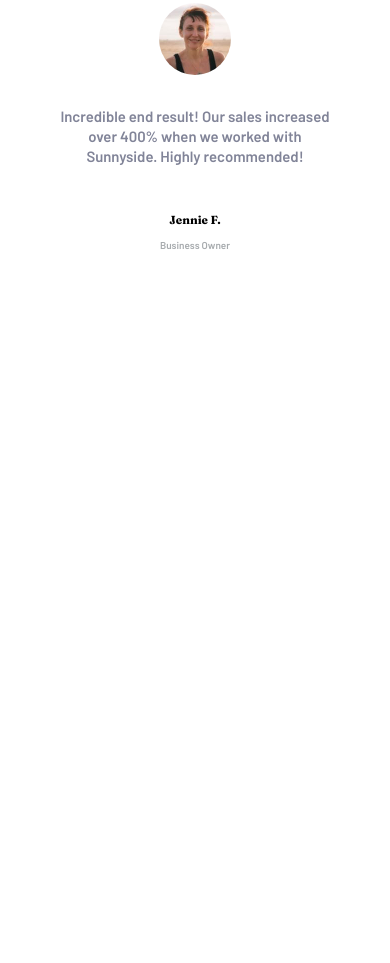
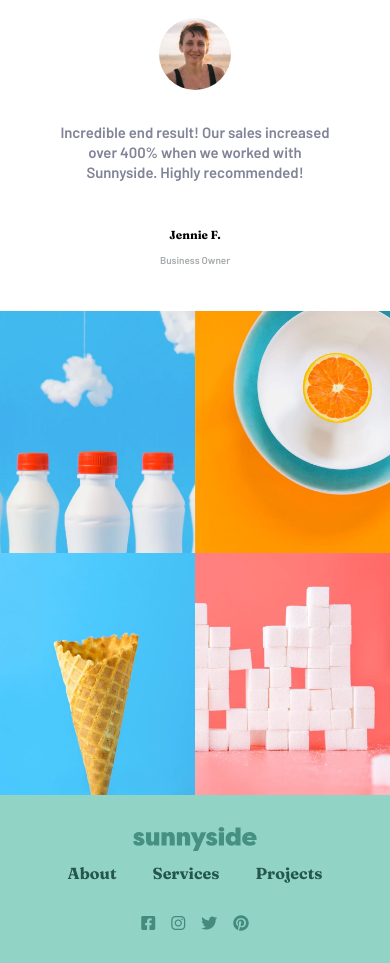
Before and after one commit to sayjess/sunnyside-agency-landing-page-main, a website: page index.html in a window 390 px wide. Shown: the part 5435-6398 px from the top of the page. Before the commit the page ends 5761 px from the top, so only its background shows below. Drawn offline with Linux system fonts and the light colour scheme.

Commit message:
added footer and second section

```diff
--- a/App/js/script.js
+++ b/App/js/script.js
@@ -1,3 +1,13 @@
-import '/sunnyside-agency-landing-page-main/scss/style.scss';
 
-console.log('test');
+
+function dropMenu() {
+    const nav = document.getElementsByClassName("fa-solid");
+    const dropdown = document.getElementById("nav");
+    //   dropdown.classList.toggle("nav-mob");
+      nav.addEventListener("click", function(){
+        dropdown.classList.toggle('nav-pc');
+        console.log("clicked");
+      });
+  }
+
+//   nav.addEventListener("click", dropMenu);
--- a/App/scss/_article.scss
+++ b/App/scss/_article.scss
@@ -57,6 +57,7 @@ article{
 
         max-width: 100%;
         font-size: 10px;
+        height: 100%;
 
         h2 {
             margin: 55px 2px;
--- a/App/scss/_color.scss
+++ b/App/scss/_color.scss
@@ -6,6 +6,7 @@ $darkBLue: hsl(198, 62%, 26%);
 $skyBlue: #0492d8;
 $skyBlueHover: rgba(255, 255, 255, 0.2);
 $darkModerateCyan: hsl(168, 34%, 41%);
+$cyan: hsl(167, 44%, 70%);
 
 
 // Nuetral
--- a/App/scss/_footer.scss
+++ b/App/scss/_footer.scss
@@ -0,0 +1,37 @@
+footer {
+    background-color: $cyan;
+    display: grid;
+    grid-template-columns: 1fr;
+    text-align: center;
+    .footer-logo, .details, .social-medias{
+        margin: auto 0;
+        padding-bottom: 2em;
+    }
+    .footer-logo {
+        padding-top: 2em;
+        padding-bottom: .5em;
+        filter: invert(49%) sepia(47%) saturate(381%) hue-rotate(118deg) brightness(89%) contrast(89%);
+    }
+    a {
+        text-decoration: none;
+        margin: 1em;
+        color: $darkDesaturatedCyan;
+        &::hover {
+            color: white;
+        }
+    }
+
+
+    .social-medias{
+        display: flex;
+        gap: 1em;
+        justify-content: center;
+    }
+    i{
+        filter: invert(49%) sepia(47%) saturate(381%) hue-rotate(118deg) brightness(89%) contrast(89%);
+        &::hover {
+            cursor: pointer;
+            filter: invert(100%) sepia(0%) saturate(0%) hue-rotate(80deg) brightness(106%) contrast(101%);
+        }
+    }
+}
--- a/App/scss/_header.scss
+++ b/App/scss/_header.scss
@@ -33,7 +33,7 @@
         }
 
 
-        nav {
+        .nav-pc {
             display: flex;
             align-items: flex-end;
             font-family: "Barlow";
@@ -113,8 +113,13 @@
                 top: 70%;
             }
 
-            nav {
+            #nav {
                 display: none;
+            }
+
+            .nav-mob {
+                // clip-path: polygon(0 14%, 85% 14%, 100% 0, 100% 100%, 75% 100%, 44% 100%, 0 100%);
+                display: block;
             }
 
         }
--- a/App/scss/_section2.scss
+++ b/App/scss/_section2.scss
@@ -1,7 +1,7 @@
 .wrapper_four {
-    display: flex;
-    height: 75%;
-    max-width: 100vw;
+    height: 100%;
+    display: grid;
+    grid-template-columns: repeat(4, 1fr);
     margin: 0;
     img {
         background: no-repeat center center;
@@ -10,4 +10,11 @@
     }
 }
 
-//
+@media only screen and (max-width: 650px){
+    .wrapper_four{
+        grid-template-columns: 1fr 1fr;
+        img{
+            width: 50vw;
+        }
+    }
+}
--- a/App/scss/style.scss
+++ b/App/scss/style.scss
@@ -4,3 +4,4 @@
 @import "section";
 @import "article";
 @import "section2";
+@import "footer";
--- a/index.html
+++ b/index.html
@@ -21,7 +21,7 @@
             <a href="index.html" class="logo"><img src="/src/images/logo.svg" alt=""></a>
             <!-- NAVIGATION -->
             <i class="fa-solid fa-bars fa-4x"></i>
-            <nav>
+            <nav id="nav" class="nav-pc">
                 <a href="">About</a>
                 <a href="">Services</a>
                 <a href="">Projects</a>
@@ -88,25 +88,28 @@
             </div>
         </div>
     </article>
-    <!-- <section class="wrapper_four">
+    <section class="wrapper_four">
         <img class="img_one" src="src\images\desktop\image-gallery-milkbottles.jpg" alt="">
         <img class="img_two" src="src\images\desktop\image-gallery-orange.jpg" alt="">
         <img class="img_three" src="src\images\desktop\image-gallery-cone.jpg " alt="">
         <img class="img_four" src="src\images\desktop\image-gallery-sugarcubes.jpg" alt="">
     </section>
     <footer>
-        <a href="index.html" class="logo"><img src="/src/images/logo.svg" alt=""></a>
-        <div>
+        <a class="footer-logo" href="index.html"><img src="/src/images/logo.svg" alt=""></a>
+        <div class="details">
             <a href="">About</a>
             <a href="">Services</a>
             <a href="">Projects</a>
         </div>
+        <div class="social-medias">
+            <i class="fa-brands fa-square-facebook"></i>
+            <i class="fa-brands fa-instagram"></i>
+            <i class="fa-brands fa-twitter"></i>
+            <i class="fa-brands fa-pinterest"></i>
+        </div>
+    </footer>
 
-    </footer> -->
-
-
-
-
+    <script type="text/javascript" src="App/js/script.js"></script>
 
 
 
```
Also changed, not shown: dist/style.css, 1 other file.
